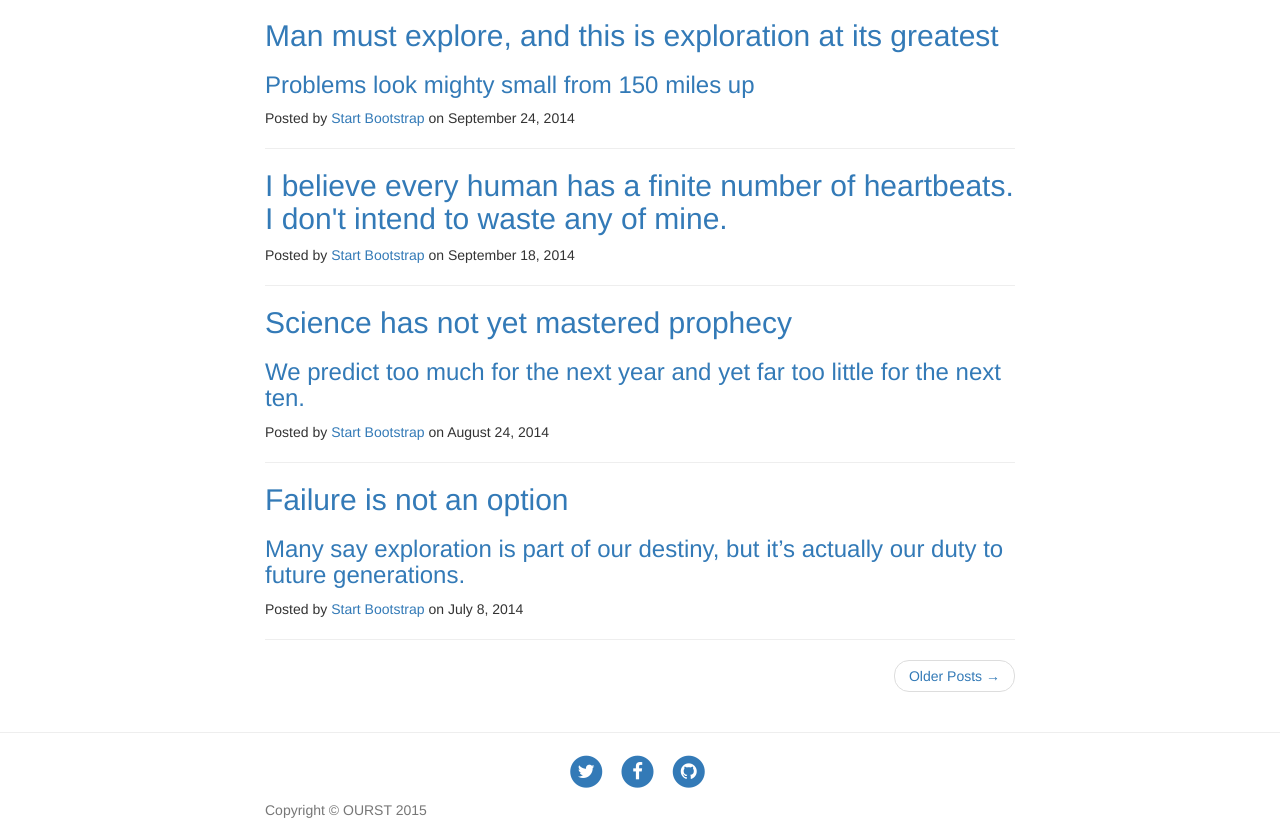
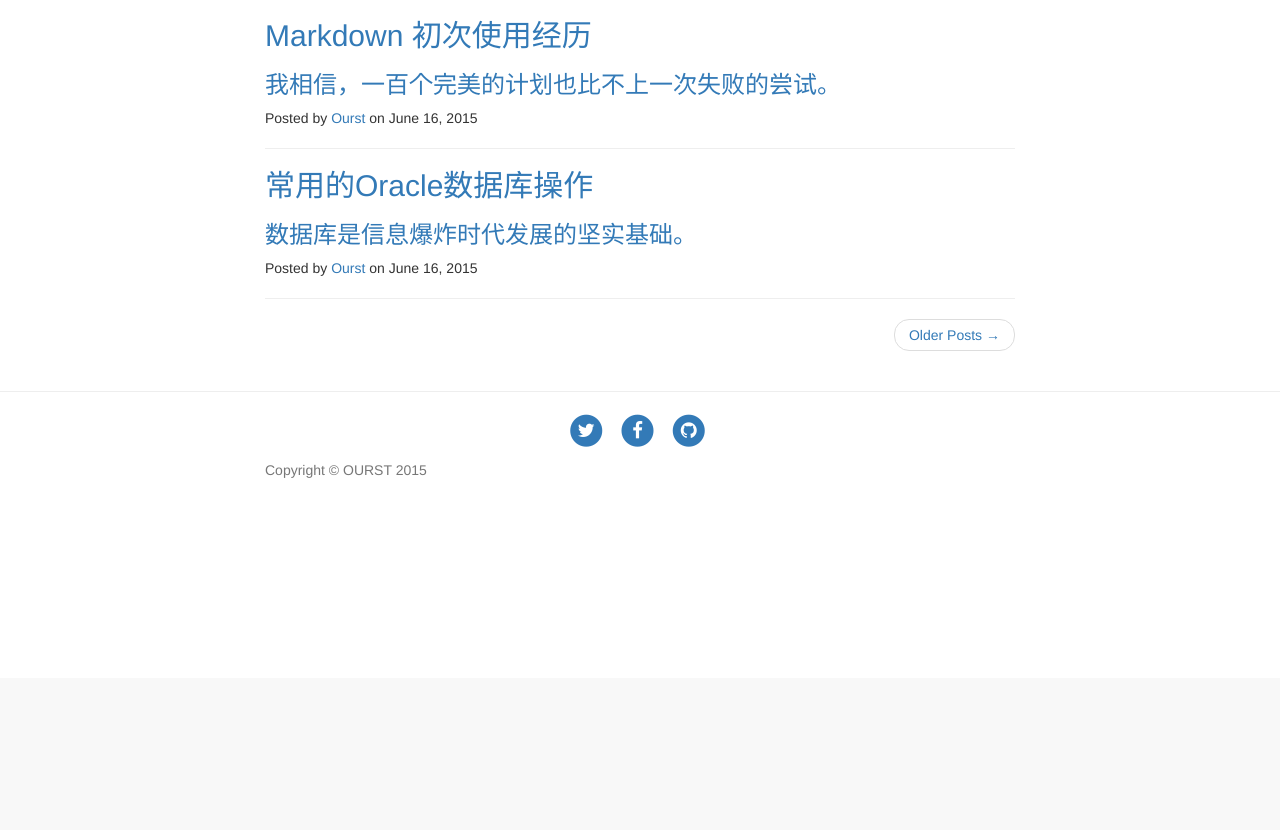
Before and after one commit to ZHmao/ourstblog, a Django app: page / in a window 1280 px wide. Shown: the part 122-952 px from the top of the page. After the commit the page ends 600 px from the top, so only its background shows below. Run offline with Django 3.2, Linux system fonts and the light colour scheme; some libraries are stand-ins or nearby versions.

Commit message:
modify ui

```diff
--- a/templates/base.html
+++ b/templates/base.html
@@ -53,11 +53,11 @@
                     <li>
                         <a href="/">Home</a>
                     </li>
+					 <li>
+                        <a href="/post/">Article</a>
+                    </li>
                     <li>
                         <a href="/about/">About</a>
-                    </li>
-                    <li>
-                        <a href="/post/">Sample Post</a>
                     </li>
                     <li>
                         <a href="/contact/">Contact</a>
--- a/templates/contact.html
+++ b/templates/contact.html
@@ -11,8 +11,6 @@
 			<div class="col-lg-8 col-lg-offset-2 col-md-10 col-md-offset-1">
 				<div class="page-heading">
 					<h1>Contact Me</h1>
-					<hr class="small">
-					<span class="subheading">This is a text on the pic.</span>
 				</div>
 			</div>
 		</div>
@@ -23,7 +21,7 @@
 <div class="container">
 	<div class="row">
 		<div class="col-lg-8 col-lg-offset-2 col-md-10 col-md-offset-1">
-			<p>Want to get in touch with me? This a test contact page, comes from  a template.</p>
+			<p>I'm waiting for you!</p>
 			<!-- Contact Form - Enter your email address on line 19 of the mail/contact_me.php file to make this form work. -->
 			<!-- WARNING: Some web hosts do not allow emails to be sent through forms to common mail hosts like Gmail or Yahoo. It's recommended that you use a private domain email address! -->
 			<!-- NOTE: To use the contact form, your site must be on a live web host with PHP! The form will not work locally! -->
--- a/templates/index.html
+++ b/templates/index.html
@@ -10,9 +10,9 @@
 		<div class="row">
 			<div class="col-lg-8 col-lg-offset-2 col-md-10 col-md-offset-1">
 				<div class="site-heading">
-					<h1>Clean Blog</h1>
+					<h1>Do IT!</h1>
 					<hr class="small">
-					<span class="subheading">A Clean Blog Theme by Start Bootstrap</span>
+					<span class="subheading">Everyone has time, just stop watching fucking L0st.</span>
 				</div>
 			</div>
 		</div>
@@ -26,46 +26,25 @@
 			<div class="post-preview">
 				<a href="post.html">
 					<h2 class="post-title">
-						Man must explore, and this is exploration at its greatest
+						Markdown 初次使用经历
 					</h2>
 					<h3 class="post-subtitle">
-						Problems look mighty small from 150 miles up
+						我相信，一百个完美的计划也比不上一次失败的尝试。
 					</h3>
 				</a>
-				<p class="post-meta">Posted by <a href="#">Start Bootstrap</a> on September 24, 2014</p>
+				<p class="post-meta">Posted by <a href="#">Ourst</a> on June 16, 2015</p>
 			</div>
 			<hr>
 			<div class="post-preview">
 				<a href="post.html">
 					<h2 class="post-title">
-						I believe every human has a finite number of heartbeats. I don't intend to waste any of mine.
-					</h2>
-				</a>
-				<p class="post-meta">Posted by <a href="#">Start Bootstrap</a> on September 18, 2014</p>
-			</div>
-			<hr>
-			<div class="post-preview">
-				<a href="post.html">
-					<h2 class="post-title">
-						Science has not yet mastered prophecy
+						常用的Oracle数据库操作
 					</h2>
 					<h3 class="post-subtitle">
-						We predict too much for the next year and yet far too little for the next ten.
+						数据库是信息爆炸时代发展的坚实基础。
 					</h3>
 				</a>
-				<p class="post-meta">Posted by <a href="#">Start Bootstrap</a> on August 24, 2014</p>
-			</div>
-			<hr>
-			<div class="post-preview">
-				<a href="post.html">
-					<h2 class="post-title">
-						Failure is not an option
-					</h2>
-					<h3 class="post-subtitle">
-						Many say exploration is part of our destiny, but it’s actually our duty to future generations.
-					</h3>
-				</a>
-				<p class="post-meta">Posted by <a href="#">Start Bootstrap</a> on July 8, 2014</p>
+				<p class="post-meta">Posted by <a href="#">Ourst</a> on June 16, 2015</p>
 			</div>
 			<hr>
 			<!-- Pager -->
```
